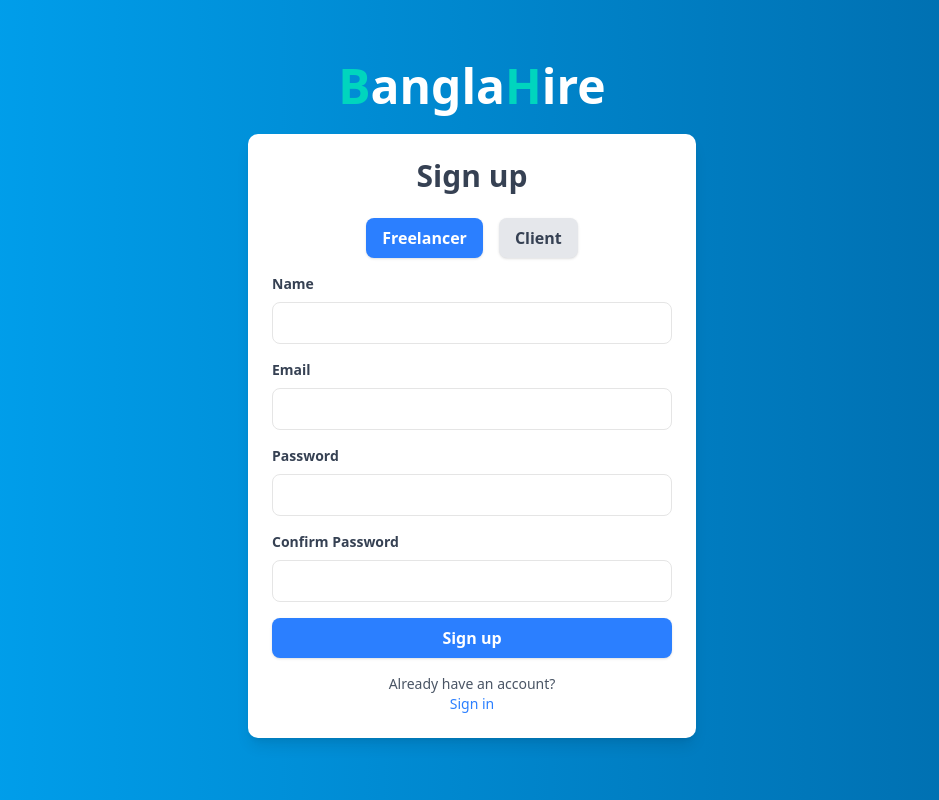
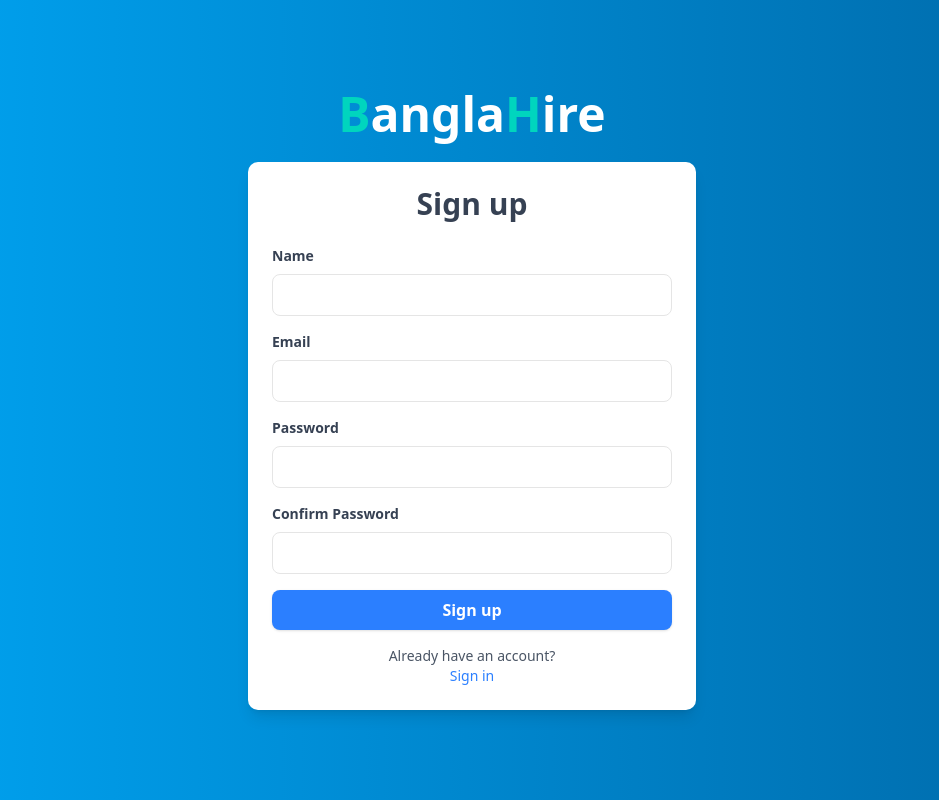
Before and after one commit to ibnesina/BanglaHire, a Next.js app in the folder frontend/: page /signup in a window 1280 px wide. Shown: the whole page, without its empty margins (168-1107 px from the left). Built offline with nearby package versions, Linux system fonts and the light colour scheme.

Commit message:
unresolved hook form in signup

```diff
--- a/frontend/app/(auth)/signup/page.tsx
+++ b/frontend/app/(auth)/signup/page.tsx
@@ -1,40 +1,41 @@
-"use client"
-import { motion } from 'framer-motion'
-import Link from 'next/link'
-import { useState } from 'react'
+"use client";
+import { motion } from "framer-motion";
+import Link from "next/link";
+import { useForm } from "react-hook-form";
+import { z } from "zod";
 
-const variants = {
-  initial: { scale: 0.9, opacity: 0 },
-  animate: { scale: 1, opacity: 1, transition: { duration: 0.5 } },
-}
+const formDataSchema = z.object({
+  name: z.string().nonempty("Name is required"),
+  email: z.string().email("Invalid email address"),
+  password: z.string().min(8, "Password must be at least 8 characters long"),
+  passwordConfirmation: z.string(),
+  type: z.enum(["Freelancer", "Client"]),
+}).refine((data) => data.password === data.passwordConfirmation, {
+  message: "Passwords do not match",
+  path: ["passwordConfirmation"],
+});
+
+type FormData = z.infer<typeof formDataSchema>;
 
 export default function Signup() {
-  const [name, setName] = useState('')
-  const [email, setEmail] = useState('')
-  const [password, setPassword] = useState('')
-  const [passwordConfirmation, setPasswordConfirmation] = useState('')
-  const [type, setType] = useState<'Freelancer' | 'Client'>('Freelancer')
-  const [error, setError] = useState<{message: string | null }>({ message: null })
+  const { register, handleSubmit } = useForm<FormData>({
+    resolver: async (values, context, options) => {
+      try {
+        const result = await formDataSchema.parseAsync(values);
+        return { values: result };
+      } catch (error) {
+        return { errors: error.flatten() };
+      }
+    },
+  });
 
-  const handleSubmit = async (event: React.FormEvent) => {
-    event.preventDefault()
-    if (password !== passwordConfirmation) {
-      setError({ message: 'Passwords do not match' })
-      return
-    }
-    try {
-      console.log(name, email, password, type)
-    } catch (error) {
-      console.log(error)
-    }
-  }
+  const onSubmit = async (data: FormData) => {
+    console.log(data);
+  };
 
   return (
     <motion.div
-      variants={variants}
-      initial="initial"
-      animate="animate"
-      className="h-screen flex flex-col items-center justify-center bg-gradient-to-r from-sky-500 to-sky-700"
+      className="h-screen overflow-scroll flex flex-col items-center justify-center bg-gradient-to-r from-sky-500 to-sky-700"
     >
       <div className="text-5xl font-bold text-white mb-6">
         <span className="text-teal-400">B</span>angla
@@ -45,20 +46,7 @@ export default function Signup() {
         <h2 className="text-3xl font-bold text-center mb-6 text-gray-700">
           Sign up
         </h2>
-        <div className="flex justify-center mb-4">
-          {['Freelancer', 'Client'].map((option) => (
-            <button
-              key={option}
-              onClick={() => setType(option as 'Freelancer' | 'Client')}
-              className={`px-4 py-2 mx-2 font-semibold rounded-md shadow-sm cursor-pointer ${
-                type === option ? 'bg-blue-500 text-white' : 'bg-gray-200 text-gray-700'
-              }`}
-            >
-              {option}
-            </button>
-          ))}
-        </div>
-        <form onSubmit={handleSubmit} className="space-y-4">
+        <form onSubmit={handleSubmit(onSubmit)} className="space-y-4">
           <div className="space-y-2">
             <label
               className="block text-sm font-semibold text-gray-700"
@@ -69,10 +57,8 @@ export default function Signup() {
             <input
               type="text"
               id="name"
-              value={name}
-              onChange={(event) => setName(event.target.value)}
+              {...register("name")}
               className="block w-full px-4 py-2 text-gray-700 bg-white border rounded-md focus:border-blue-400 focus:ring-blue-300 focus:ring-opacity-40"
-              required
             />
           </div>
           <div className="space-y-2">
@@ -85,10 +71,8 @@ export default function Signup() {
             <input
               type="email"
               id="email"
-              value={email}
-              onChange={(event) => setEmail(event.target.value)}
+              {...register("email")}
               className="block w-full px-4 py-2 text-gray-700 bg-white border rounded-md focus:border-blue-400 focus:ring-blue-300 focus:ring-opacity-40"
-              required
             />
           </div>
           <div className="space-y-2">
@@ -101,10 +85,8 @@ export default function Signup() {
             <input
               type="password"
               id="password"
-              value={password}
-              onChange={(event) => setPassword(event.target.value)}
+              {...register("password")}
               className="block w-full px-4 py-2 text-gray-700 bg-white border rounded-md focus:border-blue-400 focus:ring-blue-300 focus:ring-opacity-40"
-              required
             />
           </div>
           <div className="space-y-2">
@@ -117,15 +99,10 @@ export default function Signup() {
             <input
               type="password"
               id="password-confirmation"
-              value={passwordConfirmation}
-              onChange={(event) => setPasswordConfirmation(event.target.value)}
+              {...register("passwordConfirmation")}
               className="block w-full px-4 py-2 text-gray-700 bg-white border rounded-md focus:border-blue-400 focus:ring-blue-300 focus:ring-opacity-40"
-              required
             />
           </div>
-          {error && (
-            <p className="text-center text-sm text-red-600">{error.message}</p>
-          )}
           <button
             type="submit"
             className="w-full px-4 py-2 font-semibold text-white bg-blue-500 rounded-md shadow-sm hover:bg-blue-700 focus:outline-none focus:ring-2 focus:ring-blue-500 focus:ring-offset-2 focus:ring-offset-white"
@@ -141,5 +118,5 @@ export default function Signup() {
         </form>
       </div>
     </motion.div>
-  )
+  );
 }
--- a/frontend/package.json
+++ b/frontend/package.json
@@ -20,9 +20,11 @@
     "next-themes": "^0.4.6",
     "react": "^19.0.0",
     "react-dom": "^19.0.0",
+    "react-hook-form": "^7.55.0",
     "sonner": "^2.0.3",
     "tailwind-merge": "^3.0.2",
-    "tw-animate-css": "^1.2.4"
+    "tw-animate-css": "^1.2.4",
+    "zod": "^3.24.2"
   },
   "devDependencies": {
     "@eslint/eslintrc": "^3",
```
Also changed, not shown: 1 other file (tests, documents, lock files or other folders).
